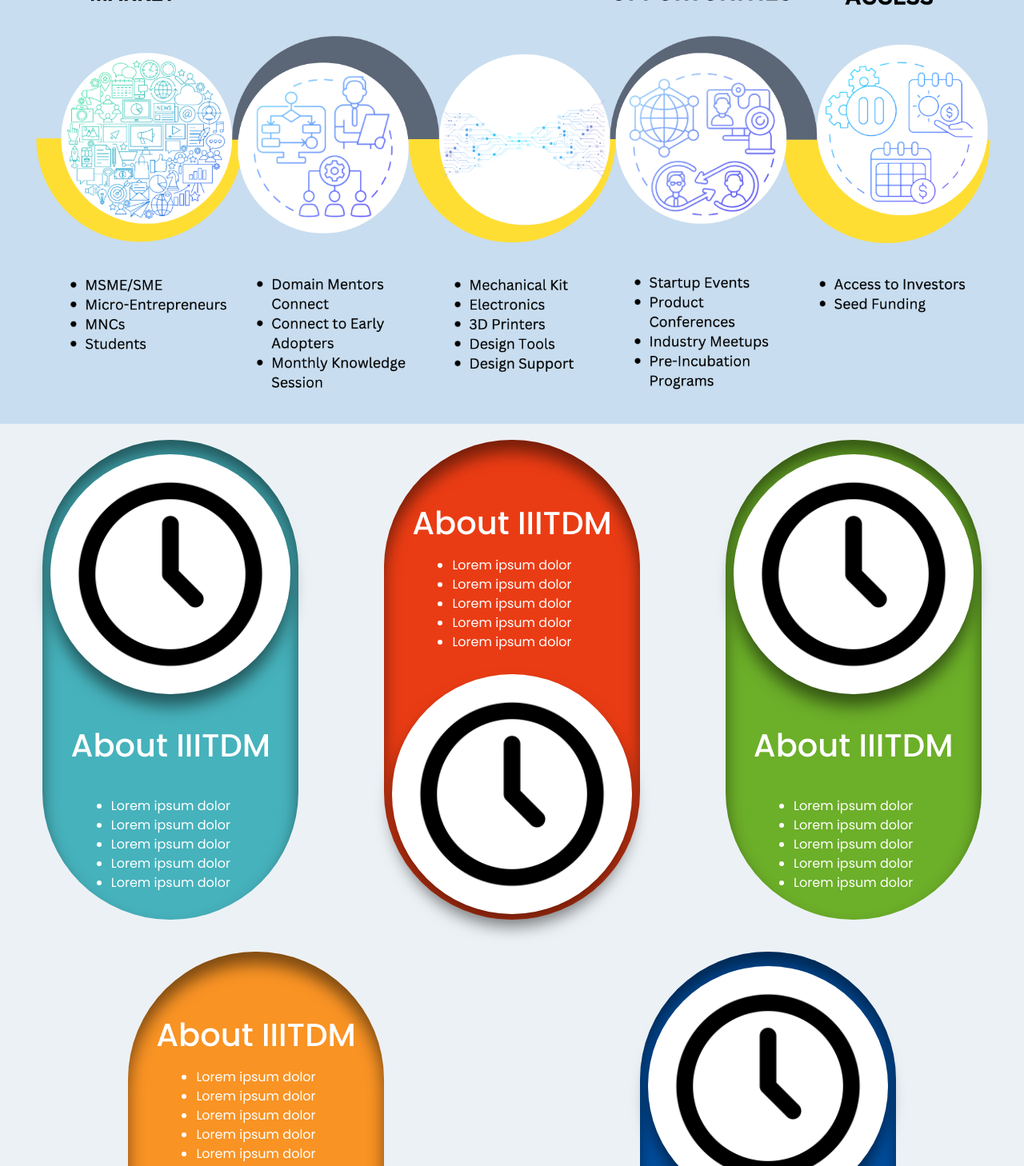
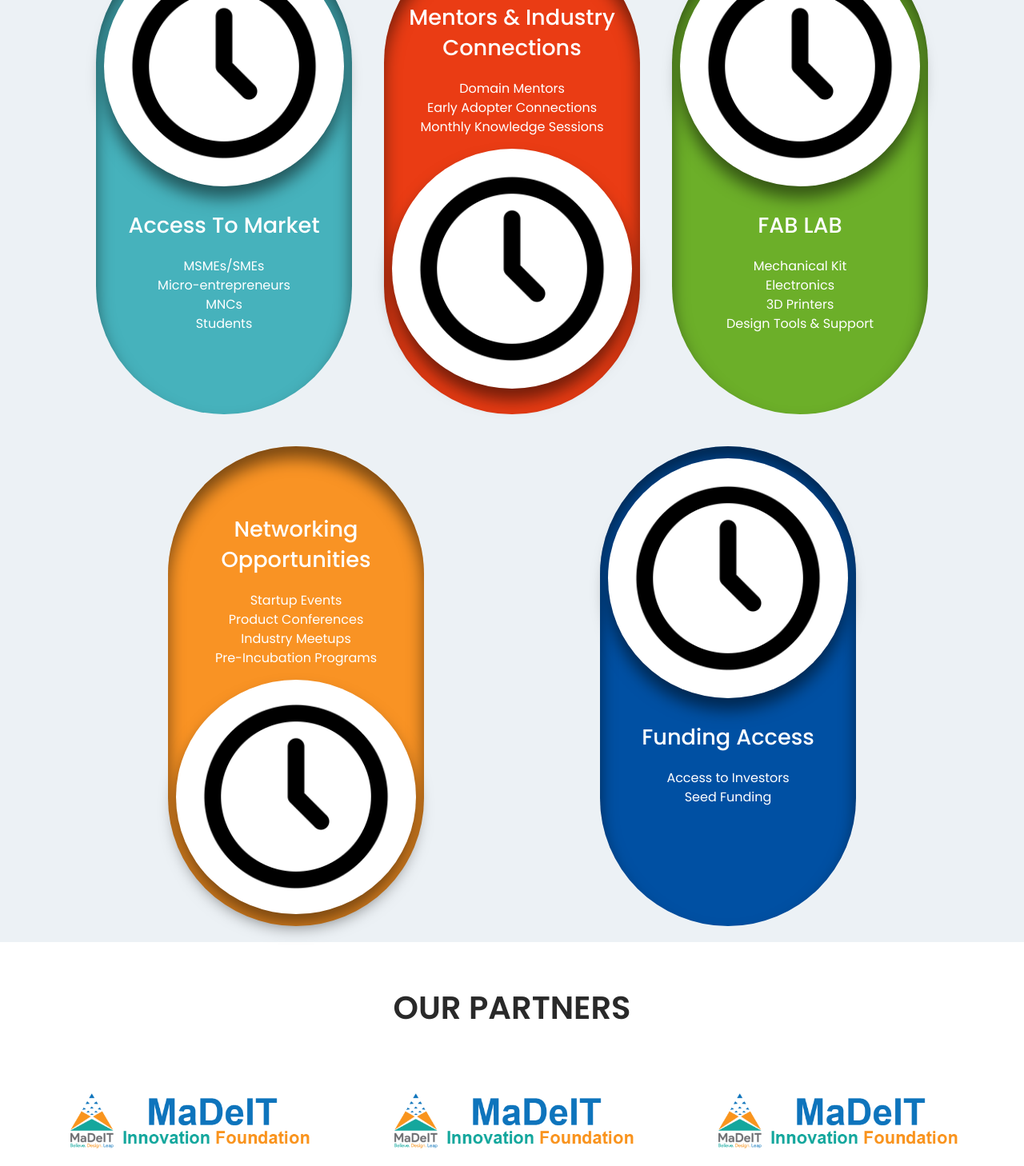
Before and after one commit to sachinsaireddy/MaDeIT, a plain HTML site: page index.html in a window 1280 px wide. Shown: the part 3613-5071 px from the top of the page at 80% size. Drawn offline with nearby package versions, Linux system fonts and the light colour scheme.

Commit message:
eco sys update

```diff
--- a/home.css
+++ b/home.css
@@ -802,6 +802,7 @@
 /* Eco system */
 .ecosys {
     color: black;
+    padding: 0px 100px;
 }
 
 .ecosys img {
@@ -822,7 +823,7 @@
     display: flex;
     flex-direction: column;
     flex-wrap: nowrap;
-    justify-content: space-around;
+    /* justify-content: space-around; */
     align-items: center;
     color: white;
     width: 320px;
@@ -839,7 +840,7 @@
 .eco-icon {
     width: 300px;
     height: 300px;
-    margin: 0px 20px;
+    margin: 15px;
     background-color: white;
     border-radius: 50%;
     display: flex;
@@ -854,9 +855,18 @@
 }
 
 .eco-headings {
-    font-size: 2.5rem;
+    font-size: 1.7rem;
     font-weight: 500;
     line-height: 1.4;
+    padding: 0px 10px;
+}
+
+.eco-card-content{
+    padding-top: 15px;
+}
+
+.eco-disc{
+    margin-top: 20px;
 }
 
 .eco-margin-top {
--- a/index.html
+++ b/index.html
@@ -249,66 +249,66 @@
     </div>
 
     <div class="ecosys color2">
-        <div class="headings impact-heading">ECO SYSTEM</div>
-        <img src="./images/ecosystem.png" alt="">
+        <div class="headings impact-heading">Offerings for our Ecosystem</div>
         <div class="ecosystem">
             <div class="eco-card eco1">
                 <div class="eco-icon"><img src="./images/clock.png" alt=""></div>
-                <div class="eco-headings">About IIITDM</div>
-                <ul class="eco-disc">
-                    <li>Lorem ipsum dolor</li>
-                    <li>Lorem ipsum dolor</li>
-                    <li>Lorem ipsum dolor</li>
-                    <li>Lorem ipsum dolor</li>
-                    <li>Lorem ipsum dolor</li>
-                </ul>
+                <div class="eco-card-content">
+                    <div class="eco-headings">Access To Market</div>
+                    <div class="eco-disc">
+                        <div>MSMEs/SMEs</div>
+                        <div>Micro-entrepreneurs</div>
+                        <div>MNCs</div>
+                        <div>Students</div>
+                    </div>
+                </div>
             </div>
             <div class="eco-card eco2">
-                <div class="eco-headings eco-margin-top">About IIITDM</div>
-                <ul class="eco-disc">
-                    <li>Lorem ipsum dolor</li>
-                    <li>Lorem ipsum dolor</li>
-                    <li>Lorem ipsum dolor</li>
-                    <li>Lorem ipsum dolor</li>
-                    <li>Lorem ipsum dolor</li>
-                </ul>
+                <div class="eco-card-content">
+                    <div class="eco-headings eco-margin-top">Mentors & Industry Connections</div>
+                    <div class="eco-disc">
+                        <div>Domain Mentors</div>
+                        <div>Early Adopter Connections</div>
+                        <div>Monthly Knowledge Sessions</div>
+                    </div>
+                </div>
                 <div class="eco-icon"><img src="./images/clock.png" alt=""></div>
             </div>
             <div class="eco-card eco3">
                 <div class="eco-icon"><img src="./images/clock.png" alt=""></div>
-                <div class="eco-headings">About IIITDM</div>
-                <ul class="eco-disc">
-                    <li>Lorem ipsum dolor</li>
-                    <li>Lorem ipsum dolor</li>
-                    <li>Lorem ipsum dolor</li>
-                    <li>Lorem ipsum dolor</li>
-                    <li>Lorem ipsum dolor</li>
-                </ul>
+                <div class="eco-card-content">
+                    <div class="eco-headings">FAB LAB</div>
+                    <div class="eco-disc">
+                        <div>Mechanical Kit</div>
+                        <div>Electronics</div>
+                        <div>3D Printers</div>
+                        <div>Design Tools & Support</div>
+                    </div>
+                </div>
             </div>
             <div class="eco-card eco4">
-                <div class="eco-headings eco-margin-top">About IIITDM</div>
-                <ul class="eco-disc">
-                    <li>Lorem ipsum dolor</li>
-                    <li>Lorem ipsum dolor</li>
-                    <li>Lorem ipsum dolor</li>
-                    <li>Lorem ipsum dolor</li>
-                    <li>Lorem ipsum dolor</li>
-                </ul>
+                <div class="eco-card-content">
+                    <div class="eco-headings eco-margin-top">Networking Opportunities</div>
+                    <div class="eco-disc">
+                        <div>Startup Events</div>
+                        <div>Product Conferences</div>
+                        <div>Industry Meetups</div>
+                        <div>Pre-Incubation Programs</div>
+                    </div>
+                </div>
                 <div class="eco-icon"><img src="./images/clock.png" alt=""></div>
             </div>
             <div class="eco-card eco5">
                 <div class="eco-icon"><img src="./images/clock.png" alt=""></div>
-                <div class="eco-headings">About IIITDM</div>
-                <ul class="eco-disc">
-                    <li>Lorem ipsum dolor</li>
-                    <li>Lorem ipsum dolor</li>
-                    <li>Lorem ipsum dolor</li>
-                    <li>Lorem ipsum dolor</li>
-                    <li>Lorem ipsum dolor</li>
-                </ul>
+                <div class="eco-card-content">
+                    <div class="eco-headings">Funding Access</div>
+                    <div class="eco-disc">
+                        <div>Access to Investors</div>
+                        <div>Seed Funding</div>
+                    </div>
+                </div>
             </div>
         </div>
-    </div>
     </div>
 
     <div class="partners color1">
```
